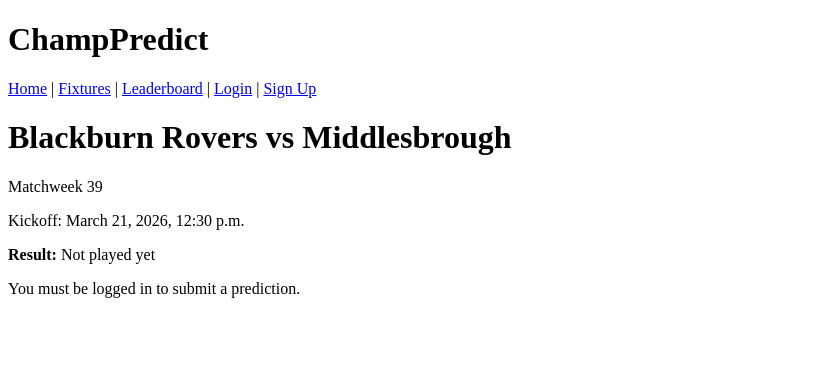
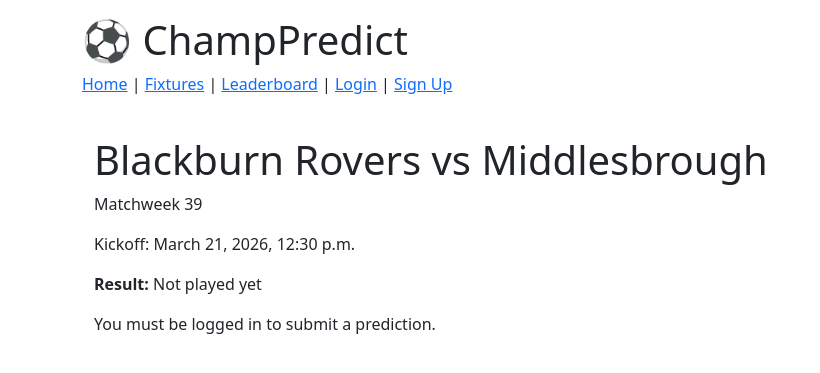
Before and after one commit to joeb-brfc/champpredict, a Django app: page /fixture/8/ in a window 1280 px wide. Shown: the top 373 px of the page, without its empty margins (0-820 px from the left). Run offline with Django 5.2, Linux system fonts and the light colour scheme; data comes from the database, SQL or seed files in the repository; data that the repository does not hold is empty.

Commit message:
Add Bootstrap via CDN and verify integration with basic layout and styling changes

```diff
--- a/predictor/templates/predictor/base.html
+++ b/predictor/templates/predictor/base.html
@@ -1,26 +1,25 @@
-<!DOCTYPE html>
+<!doctype html>
 <html lang="en">
   <head>
-    <meta charset="UTF-8">
-    <meta name="viewport" content="width=device-width, initial-scale=1.0">
+    <meta charset="UTF-8" />
+    <meta name="viewport" content="width=device-width, initial-scale=1.0" />
+    <!-- Bootstrap CSS -->
+    <link href="https://cdn.jsdelivr.net/npm/bootstrap@5.3.3/dist/css/bootstrap.min.css" rel="stylesheet" />
     <title>ChampPredict</title>
   </head>
   <body>
-
-    <!-- Site header containing title and navigation -->
-    <header>
-        <h1>ChampPredict</h1>
+    <!-- Site header -->
+    <header class="py-3 mb-4">
+      <div class="container">
+        <h1 class="mb-2">⚽ ChampPredict</h1>
 
         <!-- Main navigation menu -->
         <nav>
-            <a href="{% url 'home' %}">Home</a> |
-            <a href="{% url 'fixture_list' %}">Fixtures</a> |
-            <a href="{% url 'leaderboard' %}">Leaderboard</a> |
+          <a href="{% url 'home' %}">Home</a> | <a href="{% url 'fixture_list' %}">Fixtures</a> | <a href="{% url 'leaderboard' %}">Leaderboard</a> |
 
           <!-- Show different navigation options depending on authentication -->
           {% if user.is_authenticated %}
-                <a href="{% url 'my_predictions' %}">My Predictions</a> |
-                <a href="{% url 'account_logout' %}">Logout</a> |
+          <a href="{% url 'my_predictions' %}">My Predictions</a> | <a href="{% url 'account_logout' %}">Logout</a> |
 
           <!-- Display the logged-in user's username -->
           <span>Logged in as {{ user.username }}</span>
@@ -29,10 +28,10 @@
           <a href="{% url 'account_signup' %}">Sign Up</a>
           {% endif %}
         </nav>
+      </div>
     </header>
 
-    <main>
-
+    <main class="container">
       <!-- Display Django success/error messages -->
       {% if messages %}
       <ul>
@@ -43,9 +42,9 @@
       {% endif %}
 
       <!-- Page-specific content will be injected here -->
-        {% block content %}
-        {% endblock %}
+      {% block content %} {% endblock %}
     </main>
-
+    <!-- Bootstrap JS -->
+    <script src="https://cdn.jsdelivr.net/npm/bootstrap@5.3.3/dist/js/bootstrap.bundle.min.js"></script>
   </body>
 </html>
```
Also changed, not shown: README.md. Lines whose indentation alone changed are shown as unchanged.
